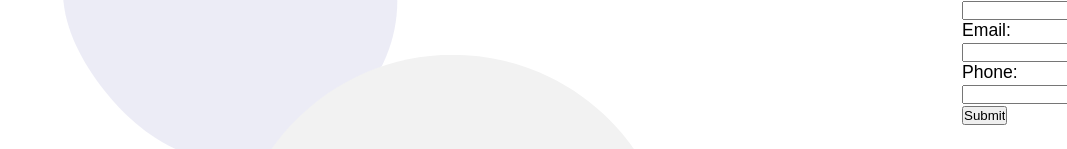
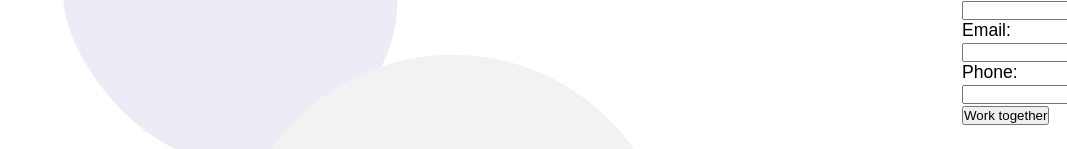
Before and after one commit to AwakenedMind/CrownStudio, a React (Create React App) app: page / in a window 1280 px wide. Shown: the part 390-539 px from the top of the page, without its empty margins (213-1280 px from the left). Built offline with nearby package versions, Linux system fonts and the light colour scheme.

Commit message:
bot-layout 1.04

```diff
--- a/src/components/Form.js
+++ b/src/components/Form.js
@@ -1,5 +1,6 @@
 import React from 'react'
 import FormImg from '../images/contact-us.svg'
+import Button from '../components/button'
 
 const Form = () => {
     return (
@@ -20,7 +21,7 @@ const Form = () => {
                       Phone:
                       <input type="tel" name="Phone" />
                   </label>
-                  <input type="submit" value ="Submit" />
+                  <Button text="Work together" />
               </form>
           </div>
       </div>
--- /dev/null
+++ b/src/components/button.js
@@ -0,0 +1,9 @@
+import React from 'react'
+
+const Button = (props) => {
+    return (
+            <button className ="button" type="button">{props.text}</button>
+    )
+}
+
+export default Button
```
